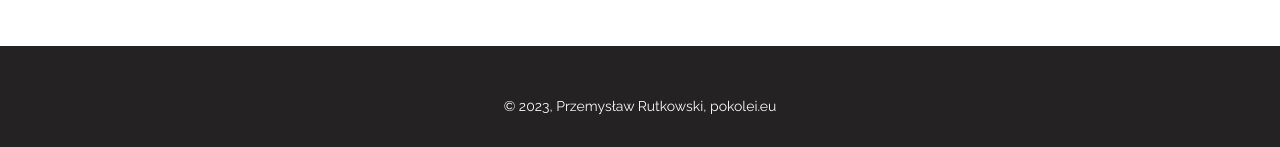
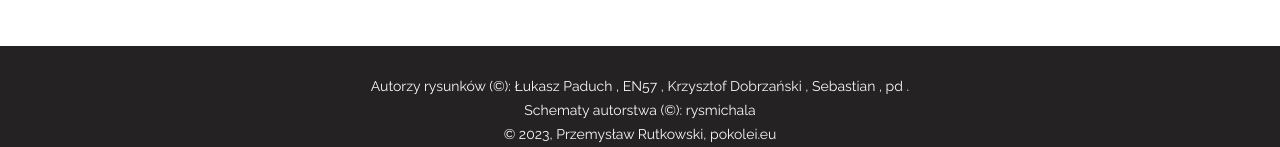
Before and after one commit to szoGGun/pokolei.eu, a Vue app in the folder src/frontend/: page /train-composition/1/1 in a window 1280 px wide. Shown: the part 754-901 px from the top of the page. Built offline with nearby package versions, Linux system fonts and the light colour scheme; no server answers.

Commit message:
Credits for photos and pictures added in footers.

```diff
--- a/src/frontend/src/components/Footer.vue
+++ b/src/frontend/src/components/Footer.vue
@@ -1,8 +1,10 @@
 <template>
   <div id="footer" class="p-4">
-    <footer class="text-light p-4">
+    <footer class="text-light p-1">
 <!--      <small>Autor zdjęcia w tle: &copy; 2022, Franciszek. P</small>-->
 <!--      <br>-->
+      <slot></slot>
+      <br>
       <small>&copy; 2023, Przemysław Rutkowski, pokolei.eu</small>
     </footer>
   </div>
--- a/src/frontend/src/views/ArrivalsTimetable.vue
+++ b/src/frontend/src/views/ArrivalsTimetable.vue
@@ -17,7 +17,9 @@
     </div>
 
     <TimetableComponent endpoint="arrivals"/>
-    <Footer/>
+    <Footer>
+      <small>Autor zdjęcia w tle: (&copy;) 2023, Przemysław Zabawa</small>
+    </Footer>
   </div>
 </template>
 
--- a/src/frontend/src/views/HomePage.vue
+++ b/src/frontend/src/views/HomePage.vue
@@ -92,7 +92,9 @@
     </div>
 
     <!--FOOTER-->
-    <Footer/>
+    <Footer>
+      <small>Autor zdjęcia w tle: (&copy;) 2022, Franciszek. P</small>
+    </Footer>
   </div>
 </template>
 
--- a/src/frontend/src/views/TrainComposition.vue
+++ b/src/frontend/src/views/TrainComposition.vue
@@ -69,7 +69,11 @@
       </div>
     </div>
   </div>
-  <Footer/>
+  <Footer>
+    <small>Autorzy rysunków (&copy;): Łukasz Paduch , EN57 , Krzysztof Dobrzański , Sebastian , pd .</small>
+    <br>
+    <small>Schematy autorstwa (&copy;): rysmichala</small>
+  </Footer>
 </template>
 
 <script>
--- a/src/frontend/src/views/Trains.vue
+++ b/src/frontend/src/views/Trains.vue
@@ -49,7 +49,9 @@
         </table>
       </div>
     </div>
-    <Footer/>
+    <Footer>
+
+    </Footer>
   </div>
 </template>
 <script>
```
